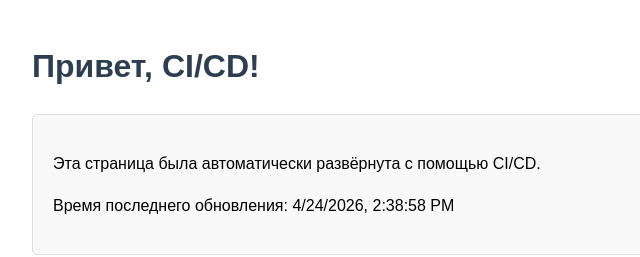
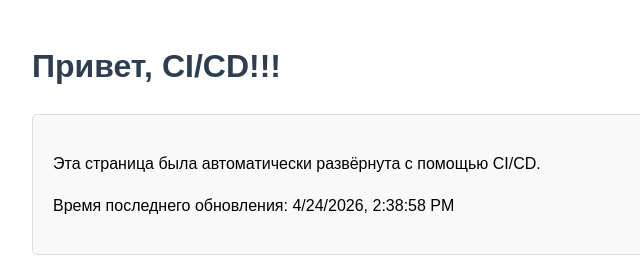
Before and after one commit to SergeiShirkin/mlops_test, a plain HTML site: page index.html in a window 1280 px wide. Shown: the full height of the page, 208-848 px from the left. Drawn offline with Linux system fonts and the light colour scheme.

Commit message:
Update index.html

```diff
--- a/index.html
+++ b/index.html
@@ -22,7 +22,7 @@
     </style>
 </head>
 <body>
-    <h1>Привет, CI/CD!</h1>
+    <h1>Привет, CI/CD!!!</h1>
     <div class="container">
         <p>Эта страница была автоматически развёрнута с помощью CI/CD.</p>
         <p>Время последнего обновления: <span id="timestamp"></span></p>
```
